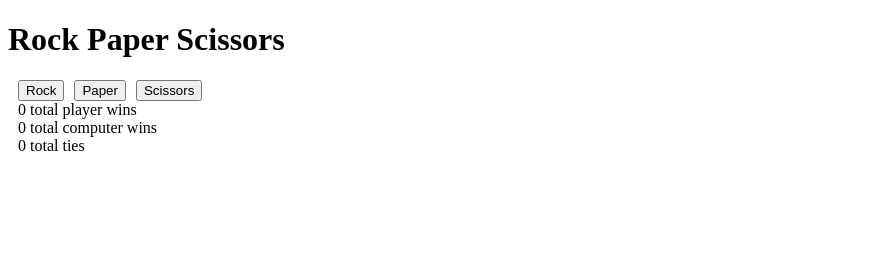
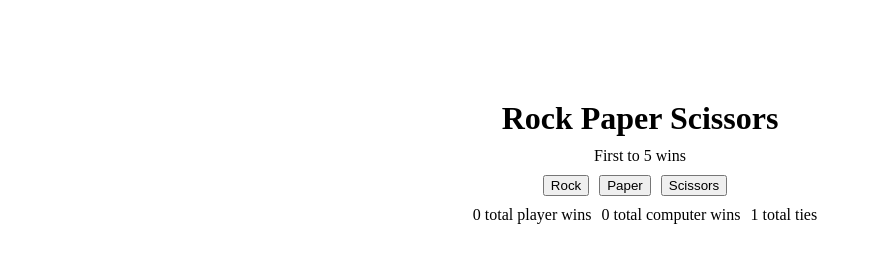
Before and after one commit to spideydan/rock-paper-scissors, a plain HTML site: page index.html in a window 1280 px wide. Both pictures are taken after a click on the button "Rock". Shown: the whole page, without its empty margins (0-872 px from the left). Drawn offline with Linux system fonts and the light colour scheme.

Commit message:
added winner results

```diff
--- a/index.html
+++ b/index.html
@@ -11,6 +11,7 @@
 
 <body>
     <h1>Rock Paper Scissors</h1>
+    <p>First to 5 wins</p>
 
     <script src="main.js"></script>
 </body>
--- a/main.js
+++ b/main.js
@@ -1,6 +1,60 @@
+let playerScore = 0
+let computerScore = 0
+let totalTies = 0
+
+const choices = document.createElement('div')
+document.body.appendChild(choices)
+
+const rock = document.createElement('button')
+rock.innerText = 'Rock'
+rock.classList = 'rock'
+choices.appendChild(rock)
+
+const paper = document.createElement('button')
+paper.innerText = 'Paper'
+paper.classList = 'paper'
+choices.appendChild(paper)
+
+const scissors = document.createElement('button')
+scissors.innerText = 'Scissors'
+scissors.classList = 'scissors'
+choices.appendChild(scissors)
+
+const buttons = document.querySelectorAll('button')
+
+const results = document.createElement('div')
+document.body.appendChild(results)
+
+const player = document.createElement('span')
+player.classList.add('player-score')
+player.textContent += `${playerScore} total player wins`
+
+const computer = document.createElement('span')
+computer.classList.add('computer-score')
+computer.innerText += `${computerScore} total computer wins`
+
+const ties = document.createElement('span')
+ties.classList.add('ties')
+ties.textContent += `${totalTies} total ties`
+
+const winner = document.createElement('span')
+winner.classList.add('winner')
+
+results.appendChild(player)
+results.appendChild(computer)
+results.appendChild(ties)
+results.appendChild(winner)
+
+
+buttons.forEach((button) => {
+    button.addEventListener('click', (e) => {
+        let userChoice = e.target.textContent.toLowerCase()
+        playRound(userChoice)
+    })
+})
+
 function computerPlay() {
     let randomNumber = Math.floor(Math.random() * 3) + 1;
-    console.log(randomNumber)
     if (randomNumber === 1) {
         return 'rock'
     } else if (randomNumber === 2) {
@@ -9,35 +63,6 @@ function computerPlay() {
         return 'scissors'
     }
 }
-
-const rock = document.createElement('button')
-rock.innerText = 'Rock'
-rock.classList = 'rock'
-document.body.appendChild(rock)
-
-const paper = document.createElement('button')
-paper.innerText = 'Paper'
-paper.classList = 'paper'
-document.body.appendChild(paper)
-
-const scissors = document.createElement('button')
-scissors.innerText = 'Scissors'
-scissors.classList = 'scissors'
-document.body.appendChild(scissors)
-
-const buttons = document.querySelectorAll('button')
-
-buttons.forEach((button) => {
-    button.addEventListener('click', (e) => {
-        let userChoice = e.target.textContent.toLowerCase()
-        console.log(userChoice)
-        playRound(userChoice)
-    })
-})
-
-let playerScore = 0
-let computerScore = 0
-let totalTies = 0
 
 function playRound(userChoice, computerSelection) {
     computerSelection = computerPlay()
@@ -54,27 +79,22 @@ function playRound(userChoice, computerSelection) {
         playerScore++
     } else if (playerSelection.toLowerCase() === 'scissors' && computerSelection === 'rock') {
         computerScore++
-        console.log(computerScore)
     } else {
         totalTies++
     }
+    player.textContent = `${playerScore} total player wins`
+    computer.innerText = `${computerScore} total computer wins`
+    ties.textContent = `${totalTies} total ties`
+
+    if (playerScore === 5) {
+        winner.textContent = 'YOU WIN'
+        choices.removeChild(rock)
+        choices.removeChild(paper)
+        choices.removeChild(scissors)
+    } else if (computerScore === 5) {
+        winner.textContent = 'YOU LOSE'
+        choices.removeChild(rock)
+        choices.removeChild(paper)
+        choices.removeChild(scissors)
+    }
 }
-
-const results = document.createElement('div')
-document.body.appendChild(results)
-
-const player = document.createElement('span')
-player.classList.add('player-score')
-player.textContent += `${playerScore} total player wins`
-
-const computer = document.createElement('span')
-computer.classList.add('computer-score')
-computer.innerText += `${computerScore} total computer wins`
-
-const ties = document.createElement('span')
-ties.classList.add('ties')
-ties.textContent += `${totalTies} total ties`
-
-results.appendChild(player)
-results.appendChild(computer)
-results.appendChild(ties)
--- a/style.css
+++ b/style.css
@@ -1,8 +1,28 @@
+body * {
+    margin: auto;
+    text-align: center;
+}
+
+h1 {
+    margin-top: 100px;
+    padding-bottom: 10px;
+}
+
+p {
+    margin-bottom: 10px;
+}
+
 button {
-    margin-left: 10px;
+    margin: 0 10px 10px 0;
 }
+
 
 span {
     padding-left: 10px;
+}
+
+.winner {
     display: block;
+    font-size: 50px;
+    color: red;
 }
```
